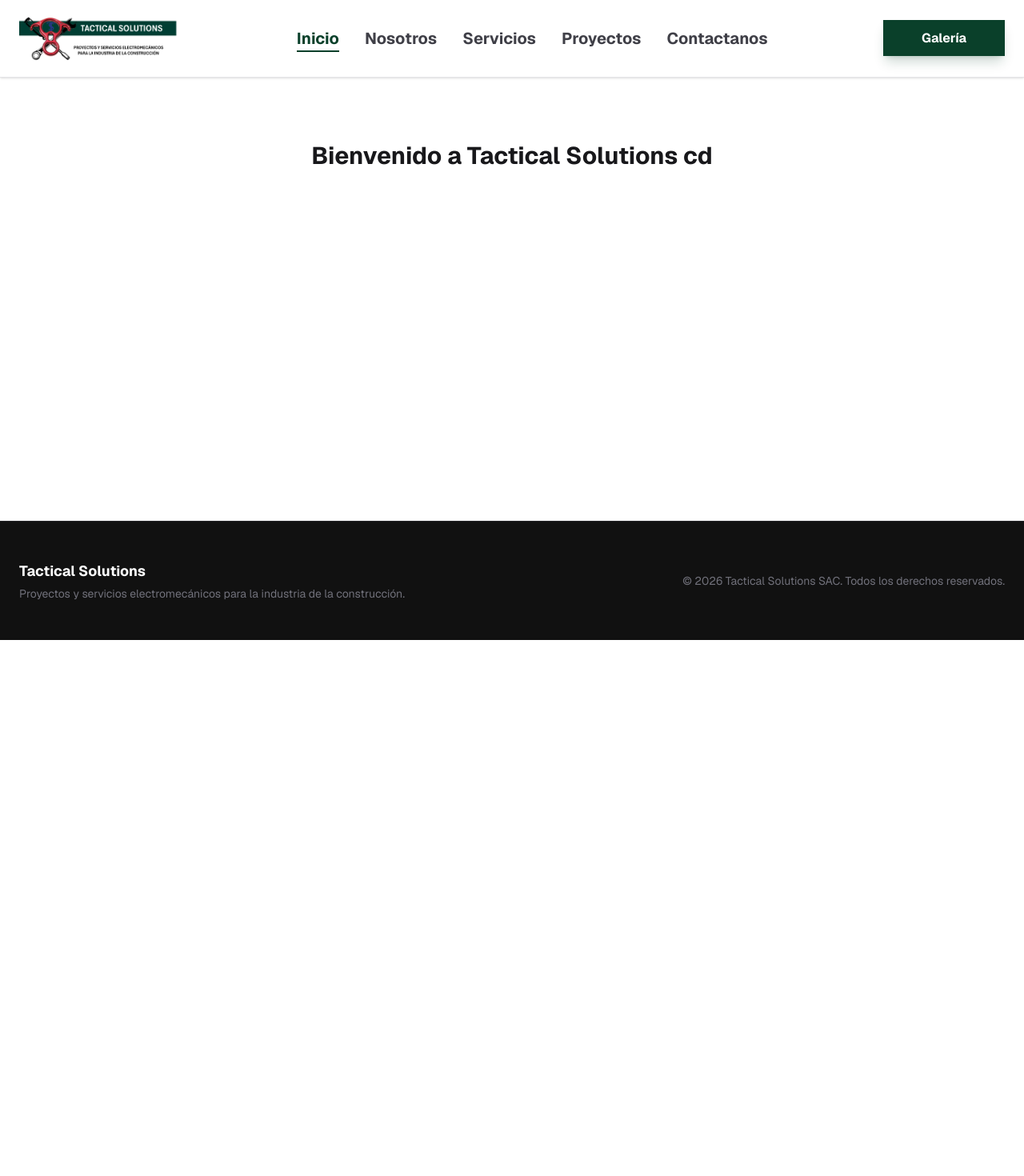
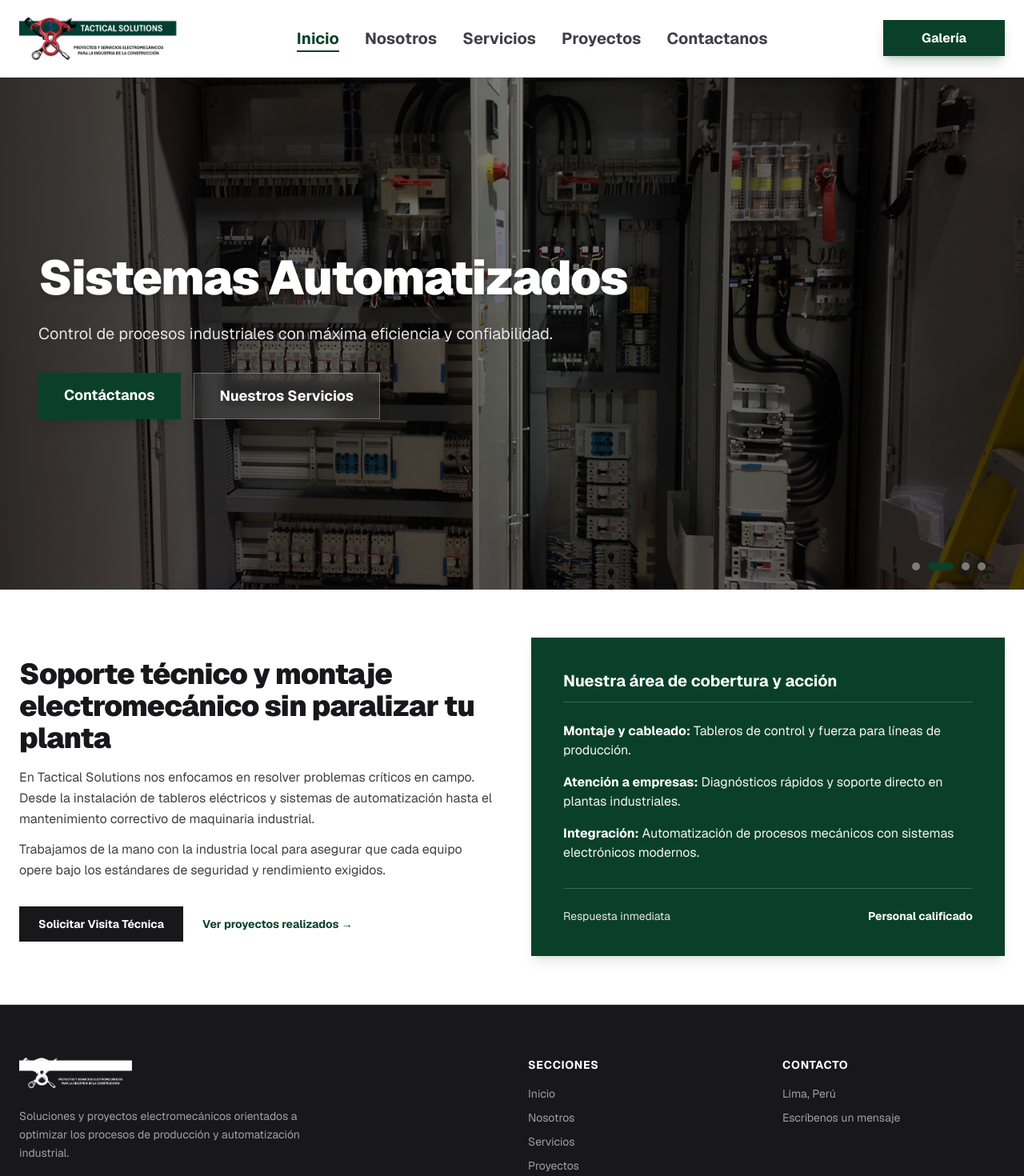
Before and after one commit to AbnerGM/Tactical-Solutions-web, a Next.js app: page / in a window 1280 px wide. Shown: the top 1470 px of the page at 80% size. Before the commit the page ends 800 px from the top, so only its background shows below. Built offline with nearby package versions, Linux system fonts and the light colour scheme.

Commit message:
Inicio general avance

```diff
--- a/app/page.tsx
+++ b/app/page.tsx
@@ -1,11 +1,12 @@
+import HeroSlider from "@/components/home/heroSlider";
+import StatsOverview from "@/components/home/StatsOverview";
 export default function HomePage() {
   return (
     <main className="flex-1">
-      {/* Aquí irán tus componentes de inicio, ej: <Hero /> */}
-      <h1 className="text-3xl font-bold text-center py-20">
-        Bienvenido a Tactical Solutions
-        cd
-      </h1>
+      {/* Llamamos al componente HeroSlider creado */}
+      <HeroSlider />
+      <StatsOverview />
+      {/* Aquí abajo irán los siguientes componentes de la home cuando los crees */}
     </main>
   );
 }
--- a/components/common/Footer.tsx
+++ b/components/common/Footer.tsx
@@ -1,16 +1,89 @@
+import Link from "next/link";
+import Image from "next/image";
+
 export default function Footer() {
   return (
-    <footer className="bg-tactical-dark text-zinc-400 py-12 border-t border-zinc-800">
-      <div className="max-w-7xl mx-auto px-6 flex flex-col md:flex-row items-center justify-between gap-6 text-center md:text-left">
-        <div>
-          <p className="text-white font-bold text-lg">Tactical Solutions</p>
-          <p className="text-sm text-zinc-500 mt-1">
-            Proyectos y servicios electromecánicos para la industria de la construcción.
-          </p>
+    <footer className="bg-zinc-900 text-zinc-400 border-t border-zinc-800">
+      <div className="max-w-7xl mx-auto px-6 py-12 md:py-16">
+
+        {/* Contenido principal del footer en columnas */}
+        <div className="grid grid-cols-1 md:grid-cols-4 gap-10 pb-12 border-b border-zinc-800">
+
+          {/* Columna 1: Logo e identidad */}
+          <div className="md:col-span-2 space-y-4">
+            <Link href="/" className="inline-block">
+              <Image
+                src="/images/inicio/logo-tactical.png"
+                alt="Tactical Solutions"
+                width={120}
+                height={50}
+                className="h-10 w-auto object-contain brightness-0 invert"
+              />
+            </Link>
+            <p className="text-sm text-zinc-400 max-w-sm leading-relaxed">
+              Soluciones y proyectos electromecánicos orientados a optimizar los procesos de producción y automatización industrial.
+            </p>
+          </div>
+
+          {/* Columna 2: Navegación rápida */}
+          <div>
+            <h3 className="text-white font-bold text-sm uppercase tracking-wider mb-4">
+              Secciones
+            </h3>
+            <ul className="space-y-2.5 text-sm">
+              <li>
+                <Link href="/" className="hover:text-white transition-colors">
+                  Inicio
+                </Link>
+              </li>
+              <li>
+                <Link href="/nosotros" className="hover:text-white transition-colors">
+                  Nosotros
+                </Link>
+              </li>
+              <li>
+                <Link href="/servicios" className="hover:text-white transition-colors">
+                  Servicios
+                </Link>
+              </li>
+              <li>
+                <Link href="/proyectos" className="hover:text-white transition-colors">
+                  Proyectos
+                </Link>
+              </li>
+              <li>
+                <Link href="/galeria" className="hover:text-white transition-colors">
+                  Galería
+                </Link>
+              </li>
+            </ul>
+          </div>
+
+          {/* Columna 3: Contacto directo */}
+          <div>
+            <h3 className="text-white font-bold text-sm uppercase tracking-wider mb-4">
+              Contacto
+            </h3>
+            <ul className="space-y-2.5 text-sm text-zinc-400">
+              <li>Lima, Perú</li>
+              <li>
+                <Link href="/contacto" className="hover:text-white transition-colors">
+                  Escríbenos un mensaje
+                </Link>
+              </li>
+            </ul>
+          </div>
+
         </div>
-        <p className="text-sm text-zinc-500">
-          © {new Date().getFullYear()} Tactical Solutions SAC. Todos los derechos reservados.
-        </p>
+
+        {/* Barra inferior de Copyright */}
+        <div className="pt-8 flex flex-col sm:flex-row justify-between items-center gap-4 text-xs text-zinc-500">
+          <p>© {new Date().getFullYear()} Tactical Solutions SAC. Todos los derechos reservados.</p>
+          <div className="flex gap-6">
+            <span>Soporte e ingeniería industrial</span>
+          </div>
+        </div>
+
       </div>
     </footer>
   );
--- /dev/null
+++ b/components/home/StatsOverview.tsx
@@ -0,0 +1,68 @@
+import Link from "next/link";
+
+export default function StatsOverview() {
+  return (
+    <section className="py-15 bg-white border-b border-zinc-200">
+      <div className="max-w-7xl mx-auto px-6">
+
+        <div className="grid grid-cols-1 lg:grid-cols-2 gap-12 items-center">
+
+          {/* Bloque de texto directo */}
+          <div>
+
+            <h2 className="text-3xl md:text-4xl font-black text-zinc-900 mt-2 tracking-tight">
+              Soporte técnico y montaje electromecánico sin paralizar tu planta
+            </h2>
+            <p className="text-zinc-700 mt-4 text-base leading-relaxed">
+              En Tactical Solutions nos enfocamos en resolver problemas críticos en campo. Desde la instalación de tableros eléctricos y sistemas de automatización hasta el mantenimiento correctivo de maquinaria industrial.
+            </p>
+            <p className="text-zinc-700 mt-3 text-base leading-relaxed">
+              Trabajamos de la mano con la industria local para asegurar que cada equipo opere bajo los estándares de seguridad y rendimiento exigidos.
+            </p>
+
+            <div className="mt-8 flex items-center gap-6">
+              <Link
+                href="/contacto"
+                className="px-6 py-3 bg-zinc-900 hover:bg-zinc-800 text-white font-bold text-sm transition-colors"
+              >
+                Solicitar Visita Técnica
+              </Link>
+              <Link
+                href="/proyectos"
+                className="text-tactical-green font-bold text-sm hover:underline flex items-center gap-1"
+              >
+                Ver proyectos realizados &rarr;
+              </Link>
+            </div>
+          </div>
+
+          {/* Bloque visual utilizando la variable oficial bg-tactical-green */}
+          <div className="bg-tactical-green text-white p-8 md:p-10 shadow-lg">
+            <h3 className="text-xl font-bold mb-6 text-white border-b border-white/20 pb-3">
+              Nuestra área de cobertura y acción
+            </h3>
+
+            <ul className="space-y-4 text-zinc-100 text-sm md:text-base">
+              <li>
+                <strong className="text-white">Montaje y cableado:</strong> Tableros de control y fuerza para líneas de producción.
+              </li>
+              <li>
+                <strong className="text-white">Atención a empresas:</strong> Diagnósticos rápidos y soporte directo en plantas industriales.
+              </li>
+              <li>
+                <strong className="text-white">Integración:</strong> Automatización de procesos mecánicos con sistemas electrónicos modernos.
+              </li>
+            </ul>
+
+            <div className="mt-8 pt-6 border-t border-white/20 flex justify-between items-center text-xs md:text-sm text-zinc-200">
+              <span>Respuesta inmediata</span>
+              <span className="font-bold text-white">Personal calificado</span>
+            </div>
+          </div>
+
+        </div>
+
+      </div>
+    </section>
+  );
+}
--- /dev/null
+++ b/components/home/heroSlider.tsx
@@ -0,0 +1,107 @@
+"use client";
+
+import { useState, useEffect } from "react";
+import Image from "next/image";
+import Link from "next/link";
+
+export default function HeroSlider() {
+  const slides = [
+    {
+      id: 1,
+      image: "/images/inicio/tablero.jpg",
+      title: "Soluciones y Equipamiento Industrial",
+      description: "Tecnología y componentes de alta precisión para optimizar tu producción.",
+    },
+    {
+      id: 2,
+      image: "/images/inicio/tablero.jpg",
+      title: "Sistemas Automatizados",
+      description: "Control de procesos industriales con máxima eficiencia y confiabilidad.",
+    },
+    {
+      id: 3,
+      image: "/images/inicio/tablero.jpg",
+      title: "Mantenimiento y Soporte Técnico",
+      description: "Respuesta rápida y personal especializado para la continuidad de tus operaciones.",
+    },
+    {
+      id: 4,
+      image: "/images/inicio/tablero.jpg",
+      title: "Innovación y Calidad Garantizada",
+      description: "Comprometidos con el desarrollo y la exigencia del sector industrial.",
+    },
+  ];
+
+  const [currentIndex, setCurrentIndex] = useState(0);
+
+  // Cambio automático de imagen cada 5 segundos
+  useEffect(() => {
+    const interval = setInterval(() => {
+      setCurrentIndex((prevIndex) => (prevIndex + 1) % slides.length);
+    }, 5000);
+    return () => clearInterval(interval);
+  }, [slides.length]);
+
+  return (
+    <section className="relative w-full h-[70vh] md:h-[80vh] overflow-hidden bg-tactical-dark">
+      {/* Carrusel de imágenes de fondo */}
+      {slides.map((slide, index) => (
+        <div
+          key={slide.id}
+          className={`absolute inset-0 transition-opacity duration-1000 ease-in-out ${
+            index === currentIndex ? "opacity-100 z-10" : "opacity-0 z-0"
+          }`}
+        >
+          <Image
+            src={slide.image}
+            alt={slide.title}
+            fill
+            priority={index === 0}
+            className="object-cover w-full h-full"
+          />
+          {/* Capa oscura (overlay) con gradiente para mayor realismo y profundidad */}
+          <div className="absolute inset-0 bg-gradient-to-r from-black/80 via-black/50 to-black/70" />
+        </div>
+      ))}
+
+      {/* Contenido de texto alineado a la izquierda, profesional e industrial */}
+      <div className="relative z-20 max-w-7xl mx-auto h-full px-6 md:px-12 flex flex-col justify-center items-start text-left text-white">
+
+        <h1 className="text-3xl md:text-5xl lg:text-6xl font-black tracking-tight mb-4 max-w-3xl leading-tight drop-shadow-lg">
+          {slides[currentIndex].title}
+        </h1>
+        <p className="text-base md:text-xl text-zinc-200 mb-8 max-w-2xl leading-relaxed drop-shadow">
+          {slides[currentIndex].description}
+        </p>
+        <div className="flex flex-col sm:flex-row gap-4 w-full sm:w-auto">
+          <Link
+            href="/contacto"
+            className="px-8 py-3.5 bg-tactical-green hover:bg-emerald-900 text-white font-bold text-base md:text-lg transition-all shadow-lg text-center"
+          >
+            Contáctanos
+          </Link>
+          <Link
+            href="/servicios"
+            className="px-8 py-3.5 bg-white/10 hover:bg-white/20 backdrop-blur-sm border border-white/30 text-white font-bold text-base md:text-lg transition-all shadow-lg text-center"
+          >
+            Nuestros Servicios
+          </Link>
+        </div>
+      </div>
+
+      {/* Indicadores (puntitos) en la esquina inferior derecha */}
+      <div className="absolute bottom-6 right-6 md:right-12 z-20 flex gap-2.5">
+        {slides.map((_, index) => (
+          <button
+            key={index}
+            onClick={() => setCurrentIndex(index)}
+            className={`h-2.5 rounded-full transition-all ${
+              index === currentIndex ? "w-8 bg-tactical-green" : "w-2.5 bg-white/40 hover:bg-white"
+            }`}
+            aria-label={`Ir a la diapositiva ${index + 1}`}
+          />
+        ))}
+      </div>
+    </section>
+  );
+}
```
Also changed, not shown: public/images/inicio/tablero.jpg (added).
